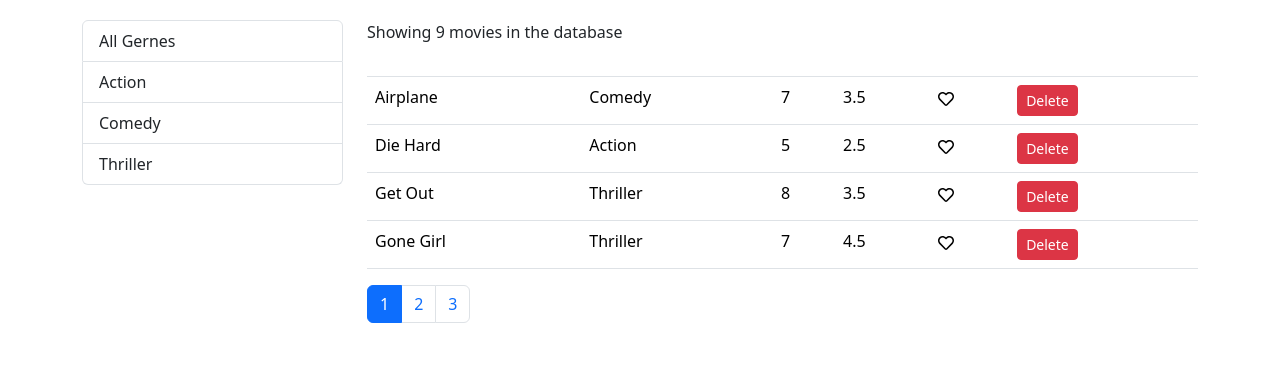
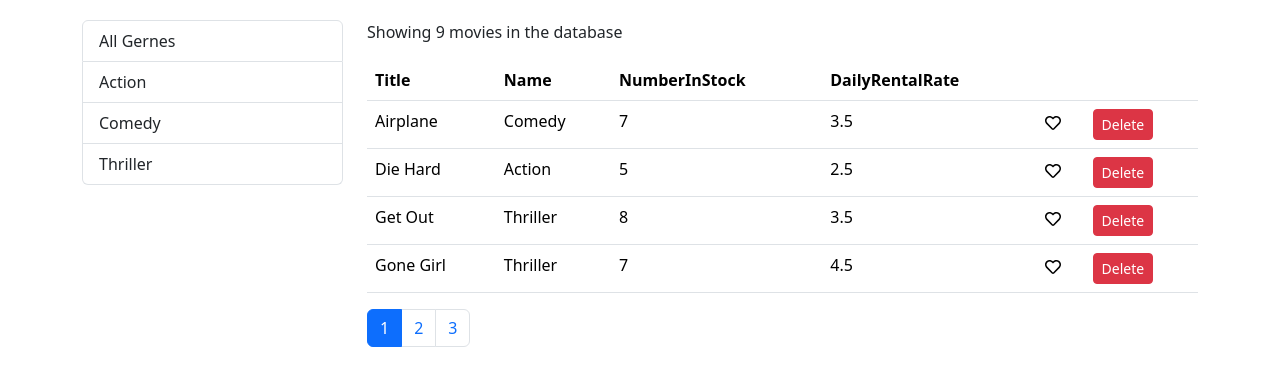
Before and after one commit to haseebzahid1/react-movie-table, a React (Create React App) app: page / in a window 1280 px wide. Shown: the top 386 px of the page. Built offline with nearby package versions, Linux system fonts and the light colour scheme.

Commit message:
tableHeder error resolve

```diff
--- a/src/component/common/TableBody.jsx
+++ b/src/component/common/TableBody.jsx
@@ -7,13 +7,16 @@ class TableBody extends Component {
 
         return _.get(item, column.path)
     }
+    createKey(item,column) {
+        return item._id + (column.path || column.key)
+    }
 
   render() {
     const { data ,columns} = this.props;
     return (
       <tbody>
-        {data.map(item => <tr>
-            {columns.map(column => <td>{this.renderCell(item,column)}</td>)}
+        {data.map(item => <tr key={item._id}>
+            {columns.map(column => <td key={this.createKey(item,column)}>{this.renderCell(item,column)}</td>)}
         </tr>
         )}
 
--- a/src/component/common/TableHeader.jsx
+++ b/src/component/common/TableHeader.jsx
@@ -3,7 +3,7 @@ class TableHeader extends Component {
   //  columns: array
   // sortColumn: object
   // onSort: function
-  raiseSort = (path) => {
+  raiseSort = path => {
     const sortColumn = { ...this.props.sortColumn };
 
     if (sortColumn.path === path)
@@ -14,17 +14,22 @@ class TableHeader extends Component {
     }
     // this.setState({ sortColumn:{path, order: 'asc' } }) _old
     this.props.onSort(sortColumn); //note
+
+    this.props.columns.map((column) => {console.log(column.pa)})
+
   };
 
   render() {
     return (
-      <thead>
+        <thead>
         <tr>
-          {this.props.columns.map((column) => (
-            <th  key={column.path || column.key} onClick={() => this.raiseSort(column.path)}>{column.label}</th>
-          ))}
+            {this.props.columns.map(column => (
+                <th className="clickable" key={column.path || column.key} onClick={()=> this.raiseSort(column.path)}>
+                     {column.label}
+                </th>
+            ))}
         </tr>
-      </thead>
+    </thead>
     );
   }
 }
```
Also changed, not shown: src/component/common/MoviesTable.jsx (+4 -4 lines).
